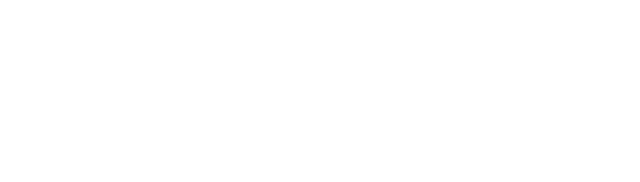
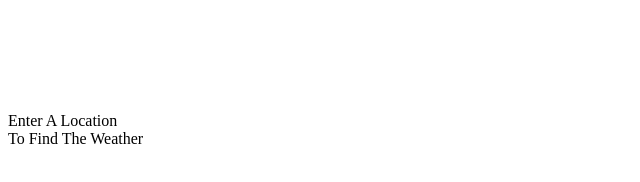
Before and after one commit to slodway2019/WeatherApp2020NEW, a website: page public/index.html in a window 1280 px wide. Shown: the whole page, without its empty margins (0-640 px from the left). Drawn offline with Linux system fonts and the light colour scheme.

Commit message:
Update on the HTML

```diff
--- a/public/index.html
+++ b/public/index.html
@@ -14,10 +14,12 @@
                 <canvas id="icon" width="100" height="100"></canvas>
             </div>
         </div>
-
-
-
-
+    </div>
+    <div class="content">
+        <div class="general-information">
+            <div class="status">Enter A Location</div>
+            <div class="location">To Find The Weather</div>
+        </div>
     </div>
 
 </body>
```
